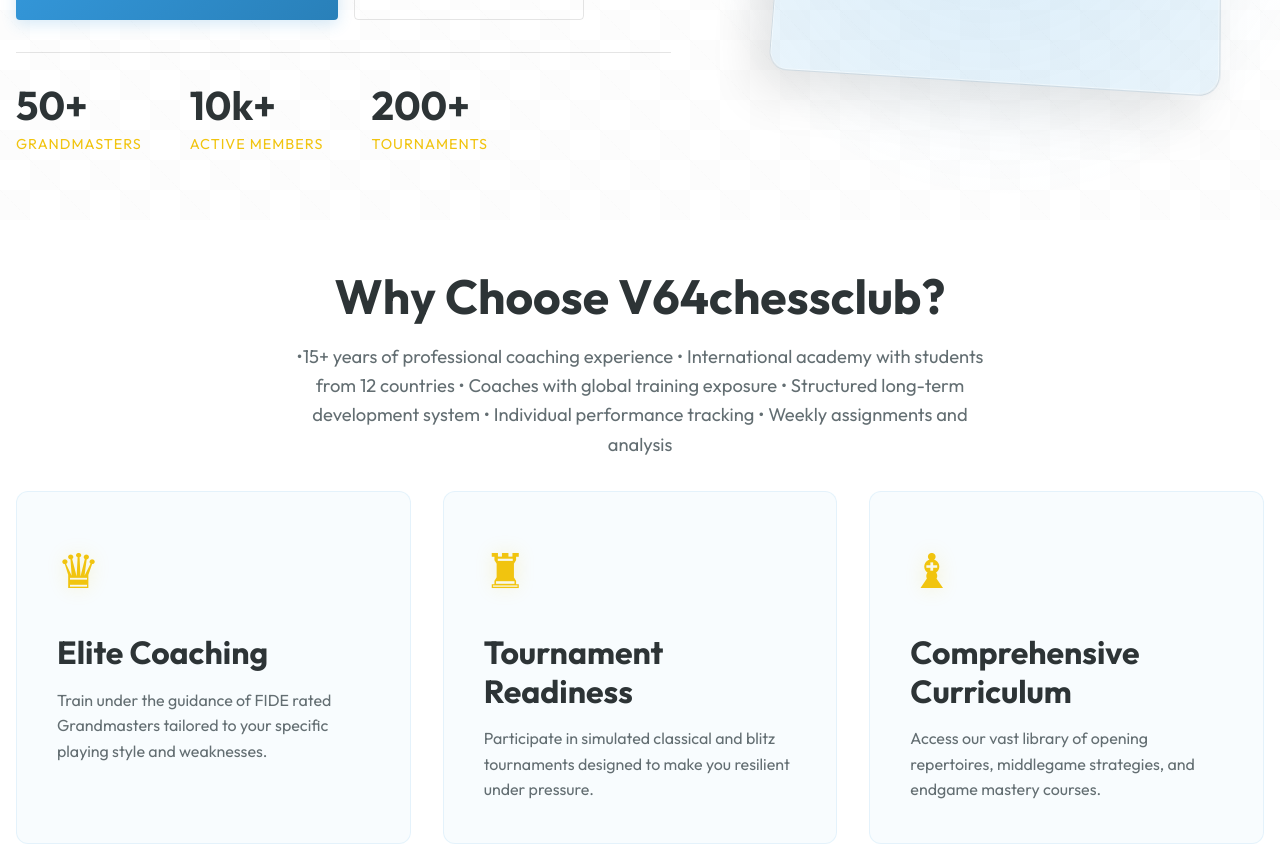
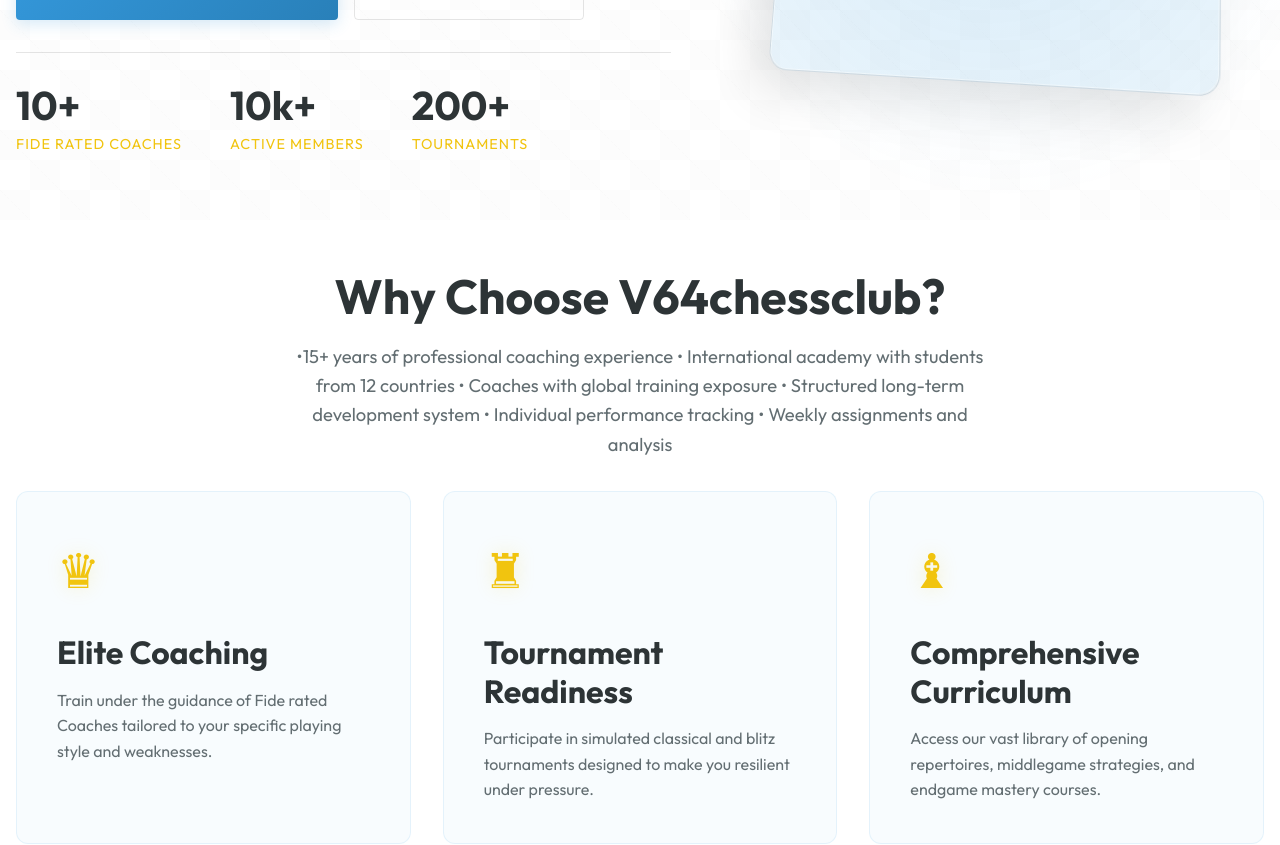
Before and after one commit to harshal4416/V64chessclub, a Next.js app: page / in a window 1280 px wide. Shown: the part 580-1425 px from the top of the page. Built offline with nearby package versions, Linux system fonts and the light colour scheme.

Commit message:
Updated page.tsx

```diff
--- a/src/app/page.tsx
+++ b/src/app/page.tsx
@@ -48,9 +48,9 @@
             <div className="hero-stats">
               <div className="stat">
                 <span className="stat-value">
-                  <Counter end={50} suffix="+" />
+                  <Counter end={10} suffix="+" />
                 </span>
-                <span className="stat-label">Grandmasters</span>
+                <span className="stat-label">Fide Rated Coaches</span>
               </div>
               <div className="stat">
                 <span className="stat-value">
@@ -100,7 +100,7 @@
             <div className="glass-panel feature-card">
               <div className="feature-icon">♛</div>
               <h3>Elite Coaching</h3>
-              <p>Train under the guidance of FIDE rated Grandmasters tailored to your specific playing style and weaknesses.</p>
+              <p>Train under the guidance of Fide rated Coaches tailored to your specific playing style and weaknesses.</p>
             </div>
 
             <div className="glass-panel feature-card">
```
